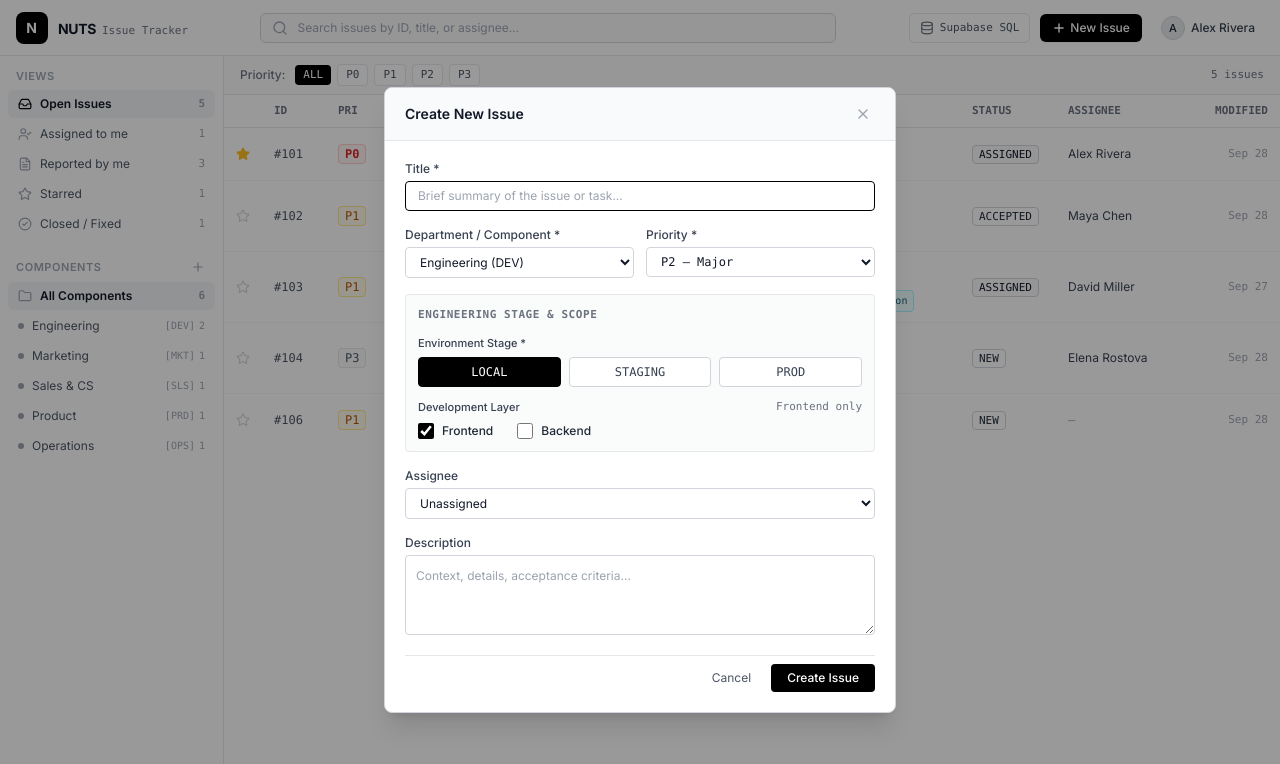
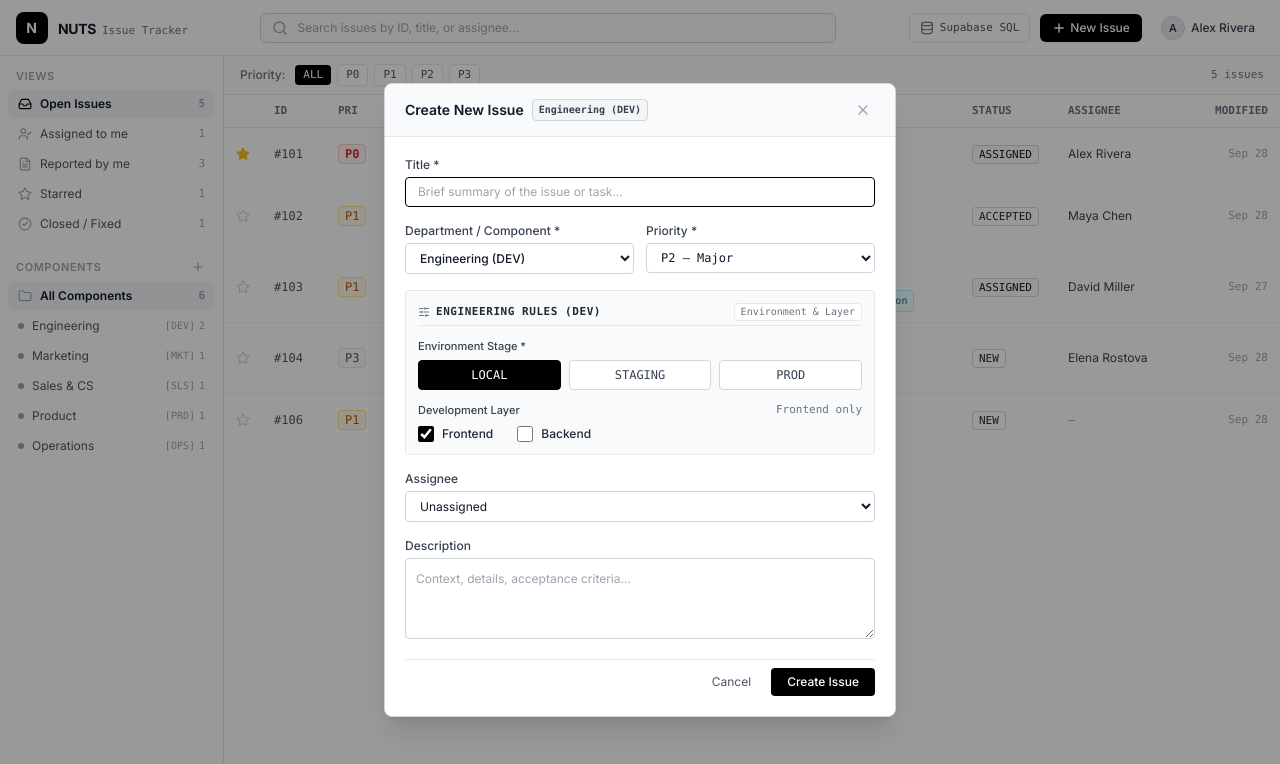
Before and after one commit to VladB-evs/nuts, a React (Vite) app: page / in a window 1280 px wide. Both pictures are taken after a click on the button "New Issue". Shown: the top 764 px of the page. Built offline with nearby package versions, Linux system fonts and the light colour scheme.

Commit message:
fix: make Create Issue modal adapt to active department and live dropdown changes

```diff
--- a/src/components/CreateIssueModal.tsx
+++ b/src/components/CreateIssueModal.tsx
@@ -1,4 +1,4 @@
-import React, { useState } from 'react';
+import React, { useState, useEffect } from 'react';
 import { useIssues } from '../context/TicketContext';
 import {
   Priority,
@@ -22,7 +22,7 @@ import {
   IMPACT_LEVELS,
 } from '../lib/departmentRules';
 import { USERS } from '../data/mockData';
-import { X } from 'lucide-react';
+import { X, SlidersHorizontal } from 'lucide-react';
 
 export const CreateIssueModal: React.FC = () => {
   const {
@@ -35,9 +35,7 @@ export const CreateIssueModal: React.FC = () => {
 
   const [title, setTitle] = useState('');
   const [description, setDescription] = useState('');
-  const [departmentId, setDepartmentId] = useState(
-    selectedDepartment !== 'all' ? selectedDepartment : 'engineering'
-  );
+  const [departmentId, setDepartmentId] = useState<string>('engineering');
   const [priority, setPriority] = useState<Priority>('P2');
   const [assigneeId, setAssigneeId] = useState<string>('unassigned');
 
@@ -58,9 +56,21 @@ export const CreateIssueModal: React.FC = () => {
   const [opsCategory, setOpsCategory] = useState<OpsCategory>('IT & Access');
   const [impactLevel, setImpactLevel] = useState<ImpactLevel>('Company-wide');
 
+  // Synchronize department when modal opens based on which department view is active
+  useEffect(() => {
+    if (isCreateModalOpen) {
+      const activeDeptId =
+        selectedDepartment !== 'all'
+          ? selectedDepartment
+          : departments[0]?.id || 'engineering';
+      setDepartmentId(activeDeptId);
+    }
+  }, [isCreateModalOpen, selectedDepartment, departments]);
+
   if (!isCreateModalOpen) return null;
 
-  const currentRuleKind = getDepartmentRuleKind(departmentId);
+  const currentDept = departments.find((d) => d.id === departmentId) || departments[0];
+  const currentRuleKind = getDepartmentRuleKind(departmentId, departments);
 
   const handleSubmit = (e: React.FormEvent) => {
     e.preventDefault();
@@ -109,7 +119,14 @@ export const CreateIssueModal: React.FC = () => {
       <div className="relative w-full max-w-lg bg-white rounded-lg border border-gray-300 shadow-xl overflow-hidden z-10 animate-fade-in text-xs max-h-[90vh] flex flex-col">
         {/* Header */}
         <div className="flex items-center justify-between px-5 py-3.5 border-b border-gray-200 bg-gray-50 shrink-0">
-          <span className="font-semibold text-gray-900 text-sm">Create New Issue</span>
+          <div className="flex items-center gap-2">
+            <span className="font-semibold text-gray-900 text-sm">Create New Issue</span>
+            {currentDept && (
+              <span className="font-mono text-[10px] font-semibold text-gray-700 bg-gray-100 border border-gray-300 px-1.5 py-0.5 rounded">
+                {currentDept.name} ({currentDept.code})
+              </span>
+            )}
+          </div>
           <button
             onClick={() => setIsCreateModalOpen(false)}
             className="text-gray-400 hover:text-black p-1 rounded"
@@ -139,7 +156,7 @@ export const CreateIssueModal: React.FC = () => {
               <select
                 value={departmentId}
                 onChange={(e) => setDepartmentId(e.target.value)}
-                className="w-full px-2.5 py-1.5 border border-gray-300 rounded bg-white text-gray-900 focus:outline-none cursor-pointer"
+                className="w-full px-2.5 py-1.5 border border-gray-300 rounded bg-white text-gray-900 focus:outline-none focus:border-black cursor-pointer font-medium"
               >
                 {departments.map((dept) => (
                   <option key={dept.id} value={dept.id}>
@@ -166,14 +183,21 @@ export const CreateIssueModal: React.FC = () => {
 
           {/* ======================================================== */}
           {/* DEPARTMENT SPECIFIC RULES                                */}
+          {/* Automatically adapts when departmentId changes           */}
           {/* ======================================================== */}
 
           {/* 1. ENGINEERING / TECH RULES */}
           {currentRuleKind === 'engineering' && (
-            <div className="space-y-3 p-3 bg-gray-50/80 rounded border border-gray-200">
-              <span className="text-[11px] font-mono uppercase tracking-wider text-gray-500 font-semibold block">
-                Engineering Stage & Scope
-              </span>
+            <div className="space-y-3 p-3 bg-gray-50/90 rounded border border-gray-200 animate-fade-in">
+              <div className="flex items-center justify-between pb-1 border-b border-gray-200">
+                <span className="text-[11px] font-mono uppercase tracking-wider text-gray-800 font-bold flex items-center gap-1.5">
+                  <SlidersHorizontal className="w-3 h-3 text-gray-500" />
+                  {currentDept.name} Rules ({currentDept.code})
+                </span>
+                <span className="text-[10px] font-mono text-gray-500 bg-white border border-gray-200 px-1.5 py-0.2 rounded">
+                  Environment & Layer
+                </span>
+              </div>
 
               {/* Environment Stage */}
               <div>
@@ -240,10 +264,16 @@ export const CreateIssueModal: React.FC = () => {
 
           {/* 2. MARKETING RULES */}
           {currentRuleKind === 'marketing' && (
-            <div className="space-y-3 p-3 bg-gray-50/80 rounded border border-gray-200">
-              <span className="text-[11px] font-mono uppercase tracking-wider text-gray-500 font-semibold block">
-                Marketing Campaign & Channel
-              </span>
+            <div className="space-y-3 p-3 bg-rose-50/30 rounded border border-rose-100 animate-fade-in">
+              <div className="flex items-center justify-between pb-1 border-b border-rose-100">
+                <span className="text-[11px] font-mono uppercase tracking-wider text-rose-900 font-bold flex items-center gap-1.5">
+                  <SlidersHorizontal className="w-3 h-3 text-rose-600" />
+                  {currentDept.name} Rules ({currentDept.code})
+                </span>
+                <span className="text-[10px] font-mono text-rose-700 bg-white border border-rose-200 px-1.5 py-0.2 rounded">
+                  Channel & Deliverable
+                </span>
+              </div>
               <div className="grid grid-cols-2 gap-3">
                 <div>
                   <label className="block text-gray-700 font-medium mb-1 text-[11px]">
@@ -252,7 +282,7 @@ export const CreateIssueModal: React.FC = () => {
                   <select
                     value={marketingChannel}
                     onChange={(e) => setMarketingChannel(e.target.value as MarketingChannel)}
-                    className="w-full px-2.5 py-1.5 border border-gray-300 rounded bg-white text-gray-900 focus:outline-none cursor-pointer"
+                    className="w-full px-2.5 py-1.5 border border-gray-300 rounded bg-white text-gray-900 focus:outline-none focus:border-black cursor-pointer"
                   >
                     {MARKETING_CHANNELS.map((ch) => (
                       <option key={ch} value={ch}>
@@ -269,7 +299,7 @@ export const CreateIssueModal: React.FC = () => {
                   <select
                     value={deliverableType}
                     onChange={(e) => setDeliverableType(e.target.value as DeliverableType)}
-                    className="w-full px-2.5 py-1.5 border border-gray-300 rounded bg-white text-gray-900 focus:outline-none cursor-pointer"
+                    className="w-full px-2.5 py-1.5 border border-gray-300 rounded bg-white text-gray-900 focus:outline-none focus:border-black cursor-pointer"
                   >
                     {DELIVERABLE_TYPES.map((dt) => (
                       <option key={dt} value={dt}>
@@ -284,10 +314,16 @@ export const CreateIssueModal: React.FC = () => {
 
           {/* 3. SALES RULES */}
           {currentRuleKind === 'sales' && (
-            <div className="space-y-3 p-3 bg-gray-50/80 rounded border border-gray-200">
-              <span className="text-[11px] font-mono uppercase tracking-wider text-gray-500 font-semibold block">
-                Sales Pipeline & Account
-              </span>
+            <div className="space-y-3 p-3 bg-indigo-50/30 rounded border border-indigo-100 animate-fade-in">
+              <div className="flex items-center justify-between pb-1 border-b border-indigo-100">
+                <span className="text-[11px] font-mono uppercase tracking-wider text-indigo-900 font-bold flex items-center gap-1.5">
+                  <SlidersHorizontal className="w-3 h-3 text-indigo-600" />
+                  {currentDept.name} Rules ({currentDept.code})
+                </span>
+                <span className="text-[10px] font-mono text-indigo-700 bg-white border border-indigo-200 px-1.5 py-0.2 rounded">
+                  Segment & Stage
+                </span>
+              </div>
               <div className="grid grid-cols-2 gap-3">
                 <div>
                   <label className="block text-gray-700 font-medium mb-1 text-[11px]">
@@ -296,7 +332,7 @@ export const CreateIssueModal: React.FC = () => {
                   <select
                     value={dealSegment}
                     onChange={(e) => setDealSegment(e.target.value as DealSegment)}
-                    className="w-full px-2.5 py-1.5 border border-gray-300 rounded bg-white text-gray-900 focus:outline-none cursor-pointer"
+                    className="w-full px-2.5 py-1.5 border border-gray-300 rounded bg-white text-gray-900 focus:outline-none focus:border-black cursor-pointer"
                   >
                     {DEAL_SEGMENTS.map((seg) => (
                       <option key={seg} value={seg}>
@@ -313,7 +349,7 @@ export const CreateIssueModal: React.FC = () => {
                   <select
                     value={dealStage}
                     onChange={(e) => setDealStage(e.target.value as DealStage)}
-                    className="w-full px-2.5 py-1.5 border border-gray-300 rounded bg-white text-gray-900 focus:outline-none cursor-pointer"
+                    className="w-full px-2.5 py-1.5 border border-gray-300 rounded bg-white text-gray-900 focus:outline-none focus:border-black cursor-pointer"
                   >
                     {DEAL_STAGES.map((stg) => (
                       <option key={stg} value={stg}>
@@ -328,10 +364,16 @@ export const CreateIssueModal: React.FC = () => {
 
           {/* 4. OPERATIONS RULES */}
           {currentRuleKind === 'operations' && (
-            <div className="space-y-3 p-3 bg-gray-50/80 rounded border border-gray-200">
-              <span className="text-[11px] font-mono uppercase tracking-wider text-gray-500 font-semibold block">
-                Operations Category & Scope
-              </span>
+            <div className="space-y-3 p-3 bg-teal-50/30 rounded border border-teal-100 animate-fade-in">
+              <div className="flex items-center justify-between pb-1 border-b border-teal-100">
+                <span className="text-[11px] font-mono uppercase tracking-wider text-teal-900 font-bold flex items-center gap-1.5">
+                  <SlidersHorizontal className="w-3 h-3 text-teal-600" />
+                  {currentDept.name} Rules ({currentDept.code})
+                </span>
+                <span className="text-[10px] font-mono text-teal-700 bg-white border border-teal-200 px-1.5 py-0.2 rounded">
+                  Category & Impact
+                </span>
+              </div>
               <div className="grid grid-cols-2 gap-3">
                 <div>
                   <label className="block text-gray-700 font-medium mb-1 text-[11px]">
@@ -340,7 +382,7 @@ export const CreateIssueModal: React.FC = () => {
                   <select
                     value={opsCategory}
                     onChange={(e) => setOpsCategory(e.target.value as OpsCategory)}
-                    className="w-full px-2.5 py-1.5 border border-gray-300 rounded bg-white text-gray-900 focus:outline-none cursor-pointer"
+                    className="w-full px-2.5 py-1.5 border border-gray-300 rounded bg-white text-gray-900 focus:outline-none focus:border-black cursor-pointer"
                   >
                     {OPS_CATEGORIES.map((cat) => (
                       <option key={cat} value={cat}>
@@ -357,7 +399,7 @@ export const CreateIssueModal: React.FC = () => {
                   <select
                     value={impactLevel}
                     onChange={(e) => setImpactLevel(e.target.value as ImpactLevel)}
-                    className="w-full px-2.5 py-1.5 border border-gray-300 rounded bg-white text-gray-900 focus:outline-none cursor-pointer"
+                    className="w-full px-2.5 py-1.5 border border-gray-300 rounded bg-white text-gray-900 focus:outline-none focus:border-black cursor-pointer"
                   >
                     {IMPACT_LEVELS.map((imp) => (
                       <option key={imp} value={imp}>
--- a/src/lib/departmentRules.ts
+++ b/src/lib/departmentRules.ts
@@ -1,4 +1,5 @@
 import {
+  Department,
   Issue,
   Environment,
   DevScope,
@@ -12,20 +13,81 @@ import {
 
 export type DepartmentRuleKind = 'engineering' | 'marketing' | 'sales' | 'operations' | 'general';
 
-export const getDepartmentRuleKind = (departmentId: string): DepartmentRuleKind => {
-  if (departmentId === 'engineering' || departmentId === 'product') {
+export const getDepartmentRuleKind = (
+  departmentId?: string,
+  departments?: Department[]
+): DepartmentRuleKind => {
+  if (!departmentId) return 'engineering';
+
+  if (departments) {
+    const found = departments.find(
+      (d) =>
+        d.id.toLowerCase() === departmentId.toLowerCase() ||
+        d.code.toLowerCase() === departmentId.toLowerCase()
+    );
+    if (found) {
+      const code = found.code.toLowerCase();
+      const id = found.id.toLowerCase();
+      const name = found.name.toLowerCase();
+      if (
+        code === 'dev' ||
+        code === 'prd' ||
+        id === 'engineering' ||
+        id === 'product' ||
+        name.includes('engineer') ||
+        name.includes('dev') ||
+        name.includes('product')
+      ) {
+        return 'engineering';
+      }
+      if (
+        code === 'mkt' ||
+        id === 'marketing' ||
+        name.includes('market') ||
+        name.includes('growth')
+      ) {
+        return 'marketing';
+      }
+      if (
+        code === 'sls' ||
+        id === 'sales' ||
+        name.includes('sale') ||
+        name.includes('cs')
+      ) {
+        return 'sales';
+      }
+      if (
+        code === 'ops' ||
+        id === 'operations' ||
+        name.includes('operat') ||
+        name.includes('hr')
+      ) {
+        return 'operations';
+      }
+    }
+  }
+
+  const val = departmentId.toLowerCase();
+  if (
+    val === 'engineering' ||
+    val === 'product' ||
+    val === 'dev' ||
+    val === 'prd' ||
+    val.includes('eng') ||
+    val.includes('dev')
+  ) {
     return 'engineering';
   }
-  if (departmentId === 'marketing') {
+  if (val === 'marketing' || val === 'mkt' || val.includes('market')) {
     return 'marketing';
   }
-  if (departmentId === 'sales') {
+  if (val === 'sales' || val === 'sls' || val.includes('sale') || val.includes('cs')) {
     return 'sales';
   }
-  if (departmentId === 'operations') {
+  if (val === 'operations' || val === 'ops' || val.includes('operat')) {
     return 'operations';
   }
-  return 'general';
+  return 'engineering';
 };
 
 // Engineering Options
```
